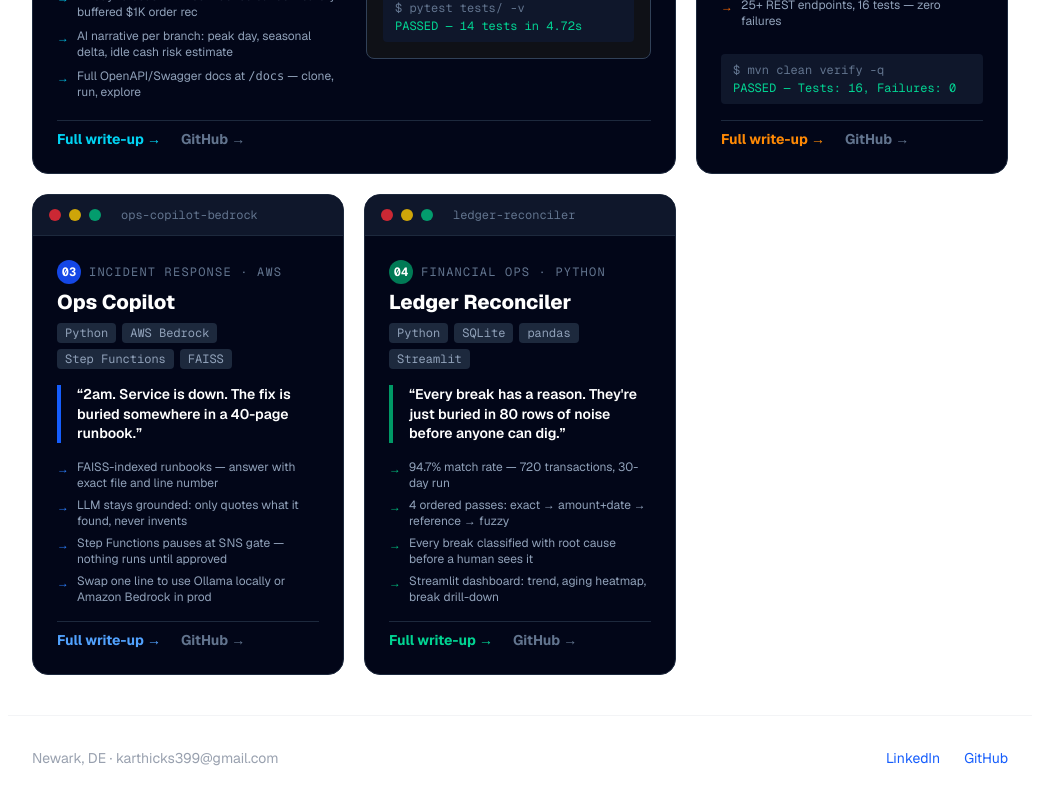
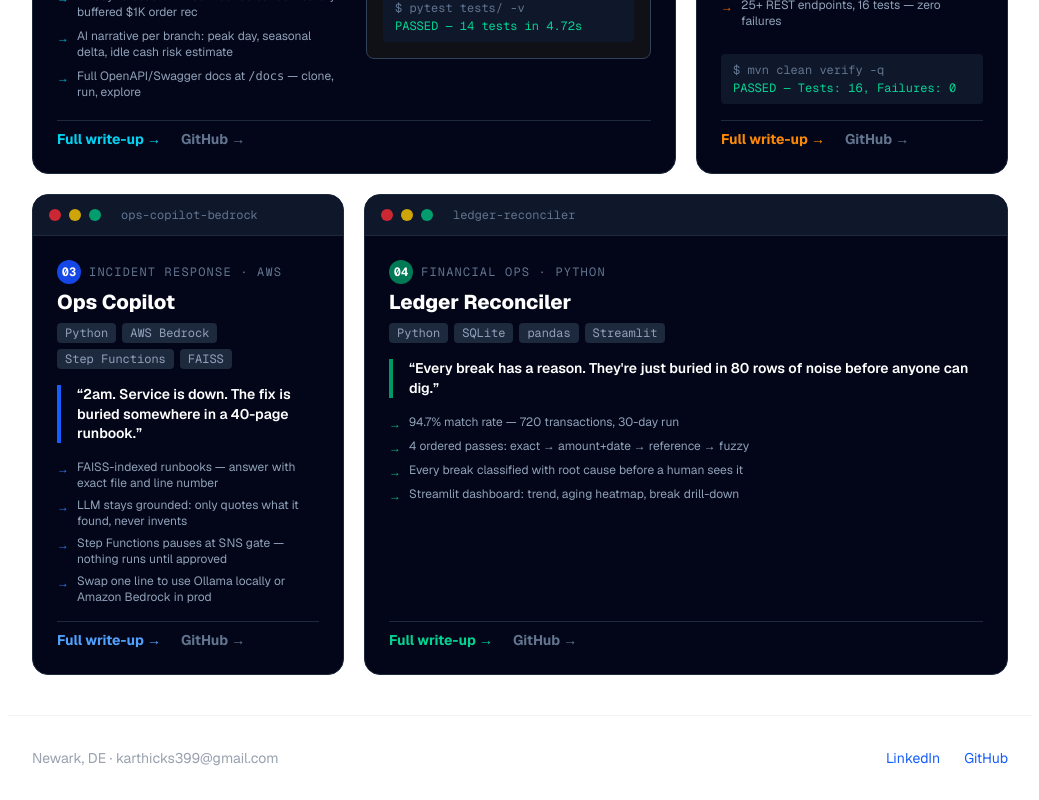
Before and after one commit to Sankartk/sankar-portfolio, a Next.js app: page / in a window 1280 px wide. Shown: the part 1166-1966 px from the top of the page, without its empty margins (120-1159 px from the left). Built offline with nearby package versions, Linux system fonts and the light colour scheme.

Commit message:
fix bento grid alignment: use md:grid-cols-3, ledger spans 2 cols to fill row 2

```diff
--- a/app/page.tsx
+++ b/app/page.tsx
@@ -81,10 +81,10 @@ export default function Home() {
         </div>
 
         {/* BENTO GRID */}
-        <div className="grid grid-cols-1 md:grid-cols-2 xl:grid-cols-3 gap-5">
+        <div className="grid grid-cols-1 md:grid-cols-3 gap-5">
 
-          {/* CARD 01 - CashCast (featured, 2/3 wide on xl) */}
-          <div className="md:col-span-2 xl:col-span-2 rounded-2xl bg-slate-950 border border-slate-800 overflow-hidden flex flex-col">
+          {/* CARD 01 - CashCast (featured) */}
+          <div className="md:col-span-2 rounded-2xl bg-slate-950 border border-slate-800 overflow-hidden flex flex-col">
             <div className="flex items-center gap-2 px-4 py-3 bg-slate-900 border-b border-slate-800">
               <span className="w-3 h-3 rounded-full bg-red-500 opacity-80"/>
               <span className="w-3 h-3 rounded-full bg-yellow-400 opacity-80"/>
@@ -258,7 +258,7 @@ export default function Home() {
           </div>
 
           {/* CARD 04 - Ledger Reconciler */}
-          <div className="rounded-2xl bg-slate-950 border border-slate-800 overflow-hidden flex flex-col">
+          <div className="md:col-span-2 rounded-2xl bg-slate-950 border border-slate-800 overflow-hidden flex flex-col">
             <div className="flex items-center gap-2 px-4 py-3 bg-slate-900 border-b border-slate-800">
               <span className="w-3 h-3 rounded-full bg-red-500 opacity-80"/>
               <span className="w-3 h-3 rounded-full bg-yellow-400 opacity-80"/>
```
